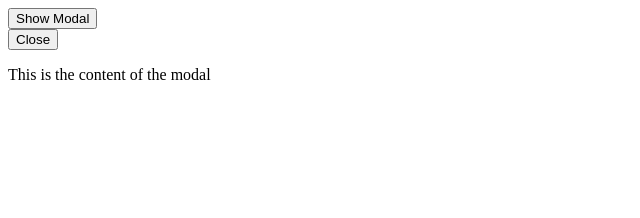
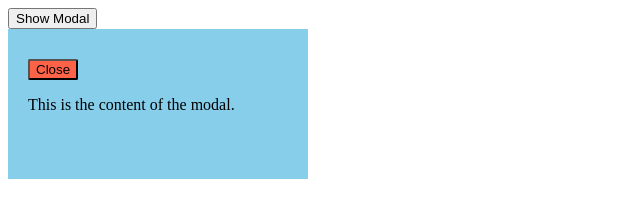
Before and after one commit to acciojob/react-composition-2-mvikram123, a React app: page / in a window 1280 px wide. Both pictures are taken after a click on the button "Show Modal". Shown: the whole page, without its empty margins (0-640 px from the left). Built offline with nearby package versions, Linux system fonts and the light colour scheme.

Commit message:
submitting code-Wed Aug 23 2023 15:34:55 GMT+0530 (India Standard Time)

```diff
--- a/src/components/Modal.js
+++ b/src/components/Modal.js
@@ -12,7 +12,7 @@ const Modal=({onClose,show})=>{
             <div className="model-overlay">
                  <button className="model-close" onClick={onClose}>Close</button>
                  <div className="model">
-                 <p className="model-p">This is the content of the modal</p>
+                 <p className="model-p">This is the content of the modal.</p>
                  </div>
 
         </div> : "" }
--- a/src/styles/App.css
+++ b/src/styles/App.css
@@ -1,4 +1,4 @@
-.modal-overlay{
+.model-overlay{
 
     width: 300px;
     height: 150px;
@@ -7,7 +7,7 @@
 }
 
 
-.modal-close{
+.model-close{
 
     background-color: tomato;
     margin-top: 30px;
@@ -16,6 +16,6 @@
     border-radius: 2px;
 }
 
-.modal-p{
+.model-p{
     margin-left: 20px;
 }
```
